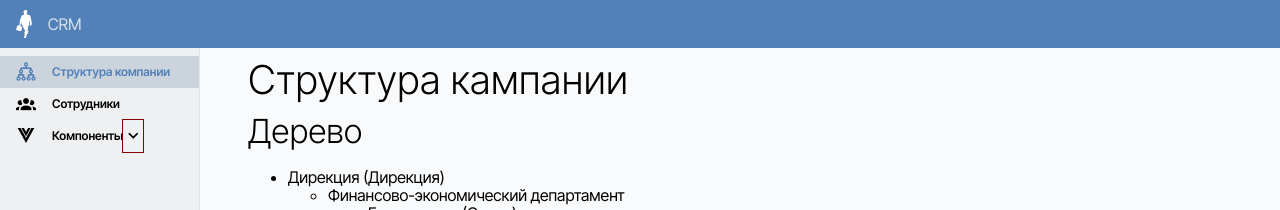
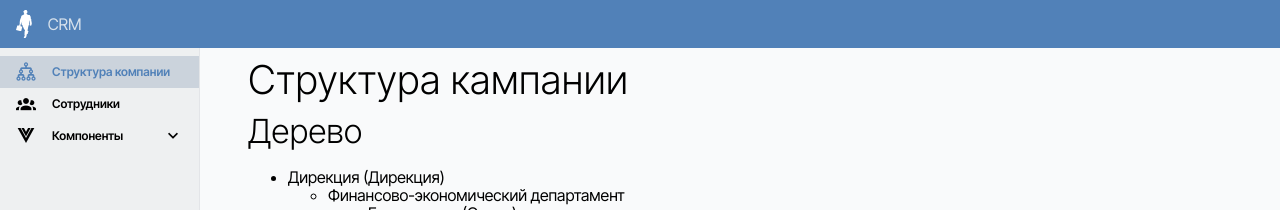
Before and after one commit to hardmagnett/big-company, a Vue app: page / in a window 1280 px wide. Shown: the top 210 px of the page. Built offline with nearby package versions, Linux system fonts and the light colour scheme.

Commit message:
крутилка 02

```diff
--- a/src/a-library/components/layout/AMainMenu/AMainMenuItem.vue
+++ b/src/a-library/components/layout/AMainMenu/AMainMenuItem.vue
@@ -52,6 +52,7 @@ onMounted(() => {
         exact
     >
       <AIcon
+        class="main-menu-item__menu-icon"
         :icon="menuItem.icon"
         size="giant"
       />
@@ -63,10 +64,12 @@ onMounted(() => {
       @click="isClosed = !isClosed"
     >
       <AIcon
+        class="main-menu-item__menu-icon"
         :icon="menuItem.icon"
         size="giant"
       />
       <span>{{menuItem.title}}</span>
+      <span class="main-menu-item__spacer"></span>
       <AIcon
           class="main-menu-item__closing-indicator"
           v-if="hasChildren"
@@ -115,10 +118,12 @@ onMounted(() => {
     font-size: var(--fontSizeTiny);
     font-weight: var(--fontWeightBold);
 
-    .main-menu-item__closing-indicator {
-      outline: 1px solid darkred;
-      align-self: flex-end;
+    .main-menu-item__spacer {
+      // Отодвигает следующие элементы максимально вправо.
+      flex: 1 0 auto;
     }
+
+    .main-menu-item__closing-indicator {}
 
     &:hover {
       background-color: var(--accentedColor)
@@ -128,7 +133,7 @@ onMounted(() => {
       background-color: var(--accentedColor);
       color: var(--clrFillBlueSmall);
     }
-    .a-icon {
+    .main-menu-item__menu-icon {
       margin-right: var(--gap);
     }
   }
```
